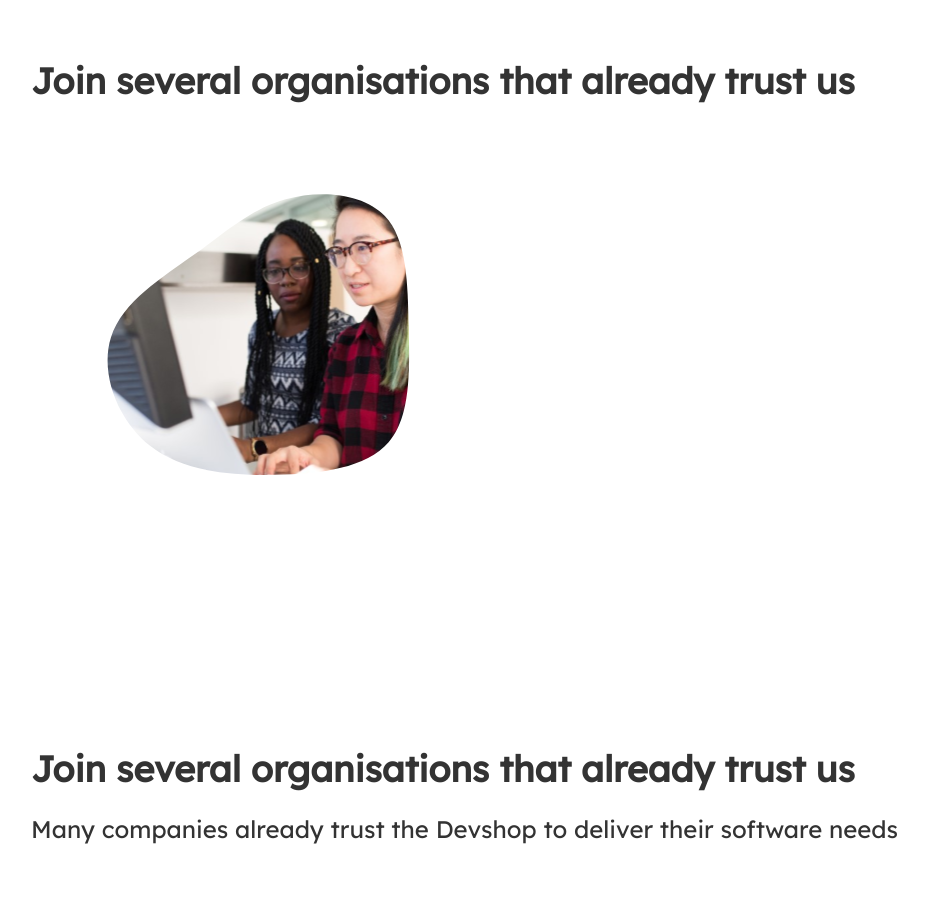
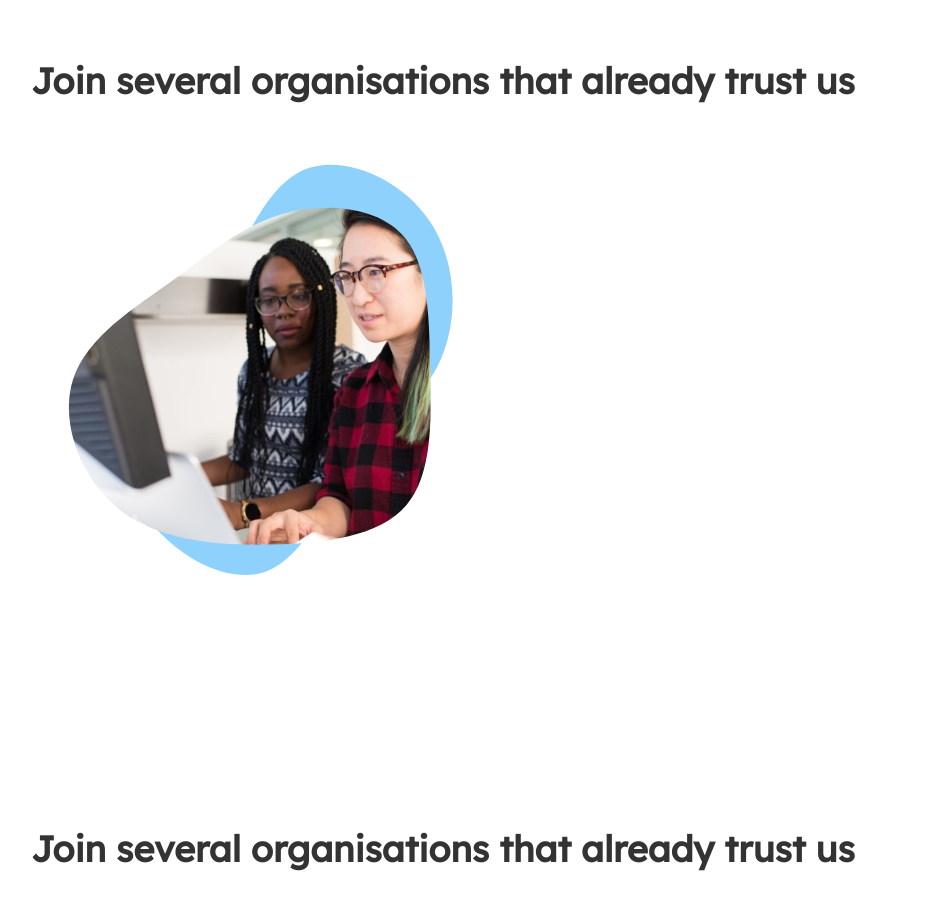
Before and after one commit to michaeldera/devshopzw, a React (Create React App) app: page / in a window 1280 px wide. Shown: the part 860-1757 px from the top of the page, without its empty margins (49-977 px from the left). Built offline with nearby package versions, Linux system fonts and the light colour scheme.

Commit message:
modified blob shape

```diff
--- a/src/pages/home/sections/services-section/blob.tsx
+++ b/src/pages/home/sections/services-section/blob.tsx
@@ -1,9 +1,23 @@
-import React from 'react';
+import React, { CSSProperties } from 'react';
 import bg from './collaborate.jpg'
+import bgBlob from "./blob.svg"
+
+
+const style: CSSProperties ={
+  maxWidth: 480,
+}
+
+const blobStyle: CSSProperties = {
+  position: "absolute",
+  zIndex: -1,
+  maxWidth: 500
+}
 
 const ServicesBlob: React.FunctionComponent = () => {
   return (
-    <svg width="490" height="400" viewBox="0 0 600 600" xmlns="http://www.w3.org/2000/svg">
+    <div style={style} className="services-blob">
+      <img style={blobStyle} src={bgBlob} alt=""/>
+      <svg width="100%"  viewBox="0 0 600 600" xmlns="http://www.w3.org/2000/svg">
         <defs>
           <pattern id="bg" patternUnits="userSpaceOnUse" x="350" y="280" width="700" height="500">
             <image href={bg} width="700" height="500" />
@@ -13,6 +27,8 @@ const ServicesBlob: React.FunctionComponent = () => {
           <path fill="url(#bg)" d="M163.3,-164.9C196.4,-130.1,197.7,-65.1,199.1,1.4C200.5,67.9,202.1,135.8,168.9,174.3C135.8,212.8,67.9,221.9,-1.3,223.2C-70.5,224.5,-140.9,217.9,-189.4,179.4C-237.9,140.9,-264.5,70.5,-247.5,17C-230.5,-36.5,-170.1,-73.1,-121.6,-107.9C-73.1,-142.7,-36.5,-175.9,14.3,-190.1C65.1,-204.4,130.1,-199.8,163.3,-164.9Z" />
         </g>
       </svg>
+    </div>
+
   )
 }
 
--- a/src/pages/home/sections/services-section/services-section.tsx
+++ b/src/pages/home/sections/services-section/services-section.tsx
@@ -5,8 +5,7 @@ const ServicesSection: React.FunctionComponent = () => {
   return (
     <section className="services-component">
     <div className="services-wrapper wrapper">
-
-      <h1 className="section-heading">Join several organisations that already trust us</h1>
+         <h1 className="section-heading">Join several organisations that already trust us</h1>
       <ServicesBlob/>
     </div>
   </section>
```
Also changed, not shown: src/pages/home/sections/services-section/blob.svg (added). Lines whose indentation alone changed are shown as unchanged.
